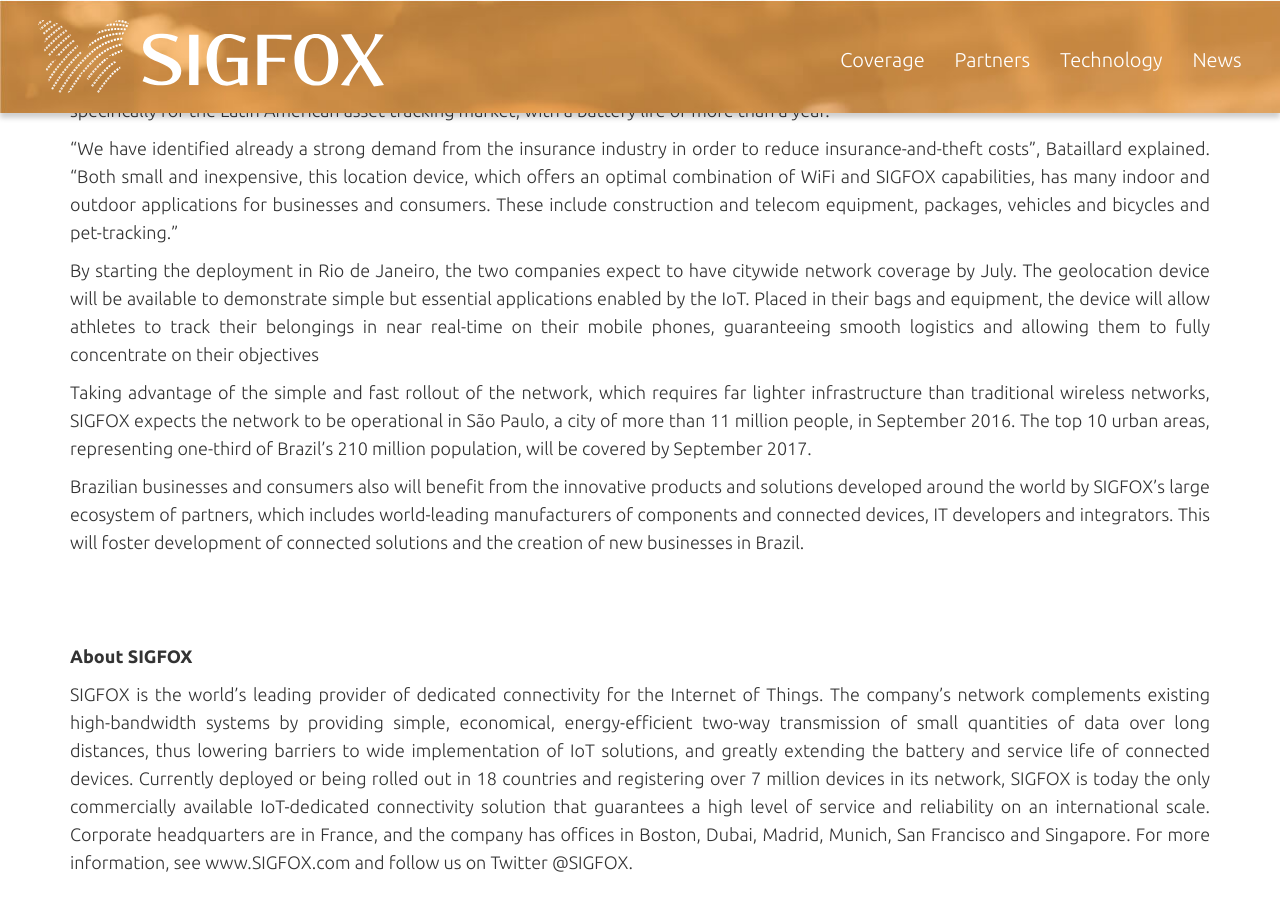
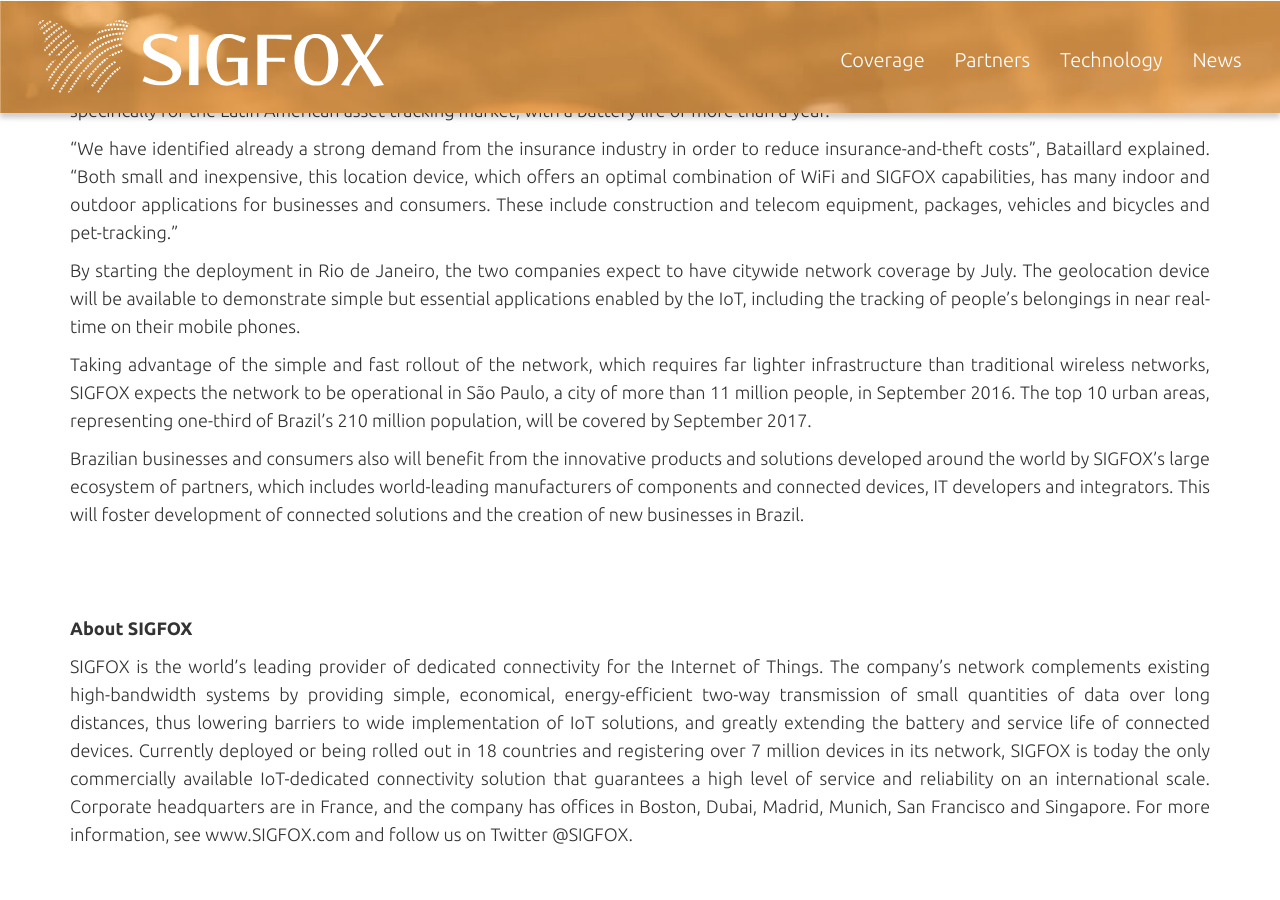
Before and after one commit to sigfox/makers.sigfox.com, a Jekyll site: the page built from _posts/2016-04-28-SIGFOX-and-Brazilian-Partner-WND-Announce-Internet-of-Things-Network-Deployment-Underway-in-Brazil.html, in a window 1280 px wide and 900 px high, scrolled down 833 px. Built offline with Jekyll 4.4.1, drawn with Linux system fonts in a browser that asks for light colours.

Commit message:
Update 2016-04-28-SIGFOX-and-Brazilian-Partner-WND-Announce-Internet-of-Things-Network-Deployment-Underway-in-Brazil.html

```diff
--- a/_posts/2016-04-28-SIGFOX-and-Brazilian-Partner-WND-Announce-Internet-of-Things-Network-Deployment-Underway-in-Brazil.html
+++ b/_posts/2016-04-28-SIGFOX-and-Brazilian-Partner-WND-Announce-Internet-of-Things-Network-Deployment-Underway-in-Brazil.html
@@ -26,13 +26,7 @@
 
 <p>“We have identified already a strong demand from the insurance industry in order to reduce insurance-and-theft costs”, Bataillard explained. “Both small and inexpensive, this location device, which offers an optimal combination of WiFi and SIGFOX capabilities, has many indoor and outdoor applications for businesses and consumers. These include construction and telecom equipment, packages, vehicles and bicycles and pet-tracking.”</p>
 
-<p>By starting the deployment in Rio de Janeiro, the two companies expect to have citywide network coverage by July. The geolocation device will be available to demonstrate simple but essential applications enabled by the IoT.
-
-
-
-
-
-Placed in their bags and equipment, the device will allow athletes to track their belongings in near real-time on their mobile phones, guaranteeing smooth logistics and allowing them to fully concentrate on their objectives</p>
+<p>By starting the deployment in Rio de Janeiro, the two companies expect to have citywide network coverage by July. The geolocation device will be available to demonstrate simple but essential applications enabled by the IoT, including the tracking of people’s belongings in near real-time on their mobile phones. </p>
 
 <p>Taking advantage of the simple and fast rollout of the network, which requires far lighter infrastructure than traditional wireless networks, SIGFOX expects the network to be operational in São Paulo, a city of more than 11 million people, in September 2016. The top 10 urban areas, representing one-third of Brazil’s 210 million population, will be covered by September 2017.
 </p>
```
